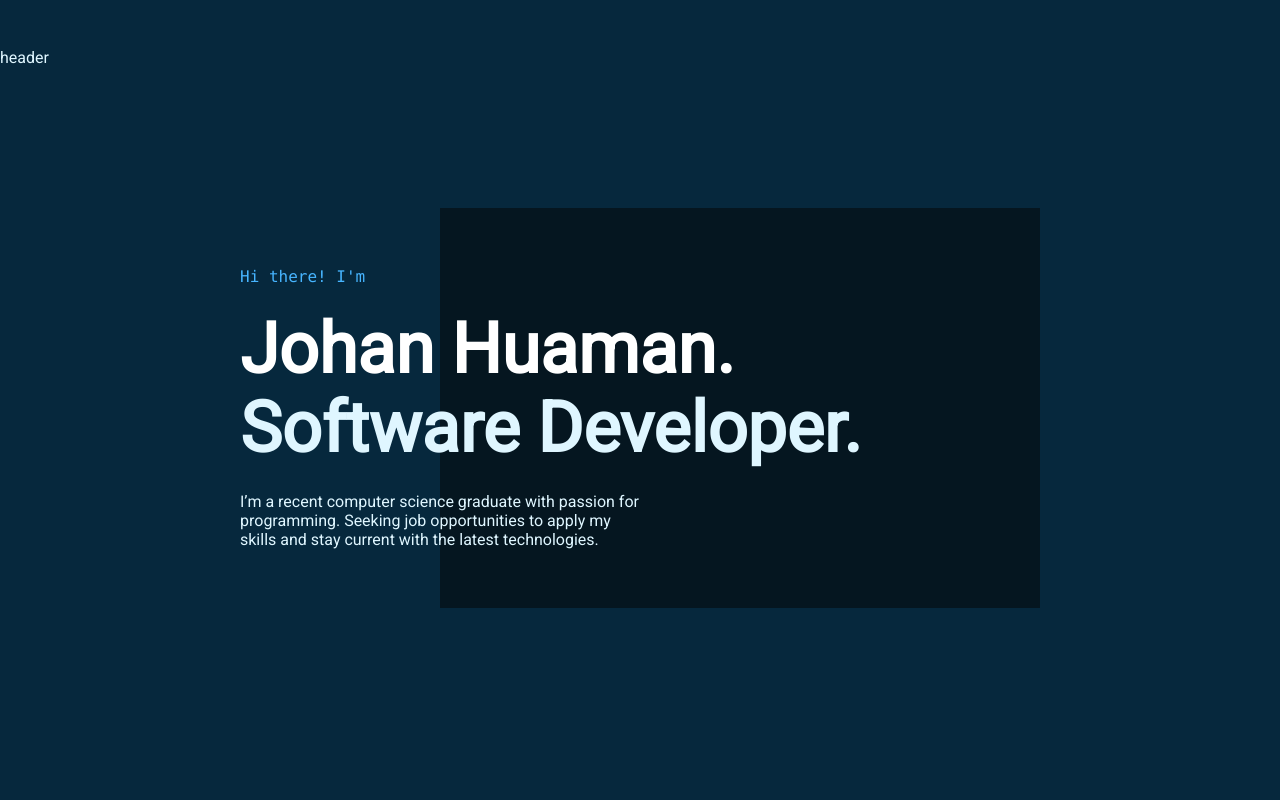
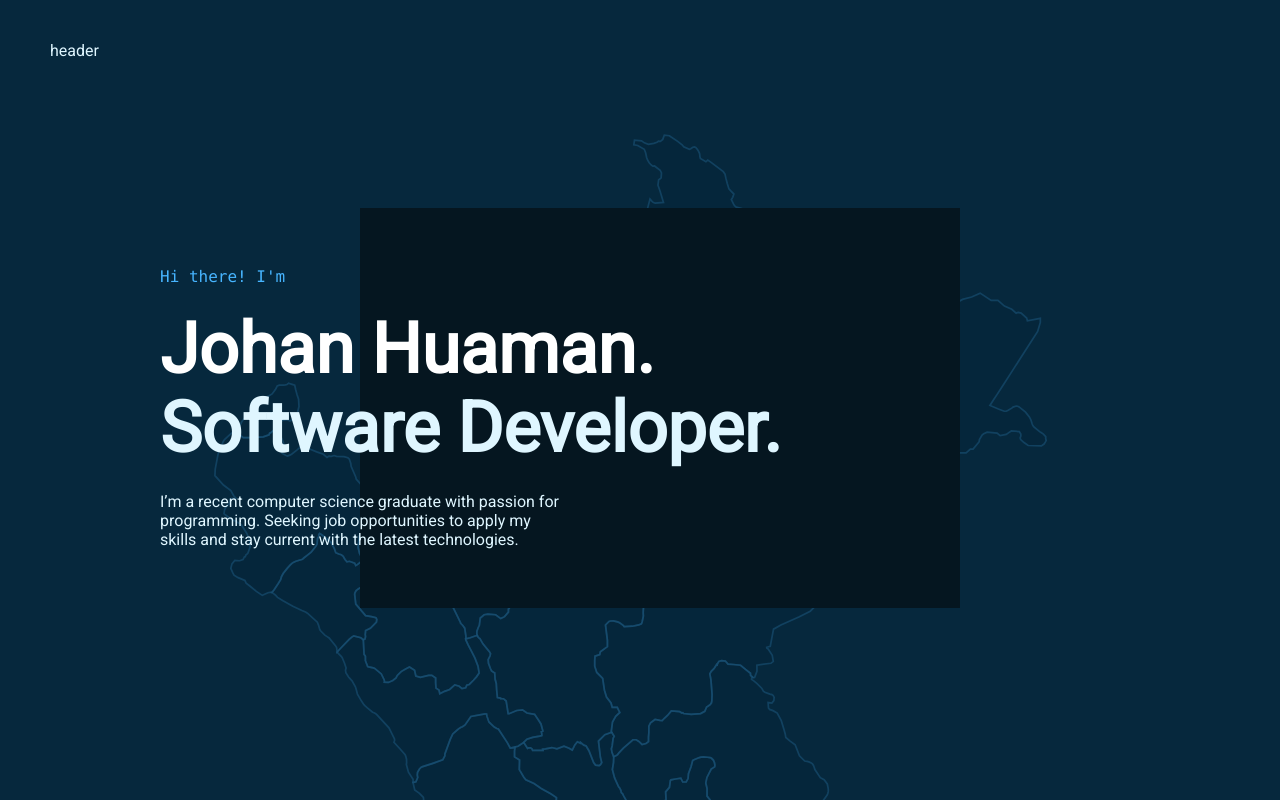
Before and after one commit to jhn-cde/portfolio, a Next.js app: page / in a window 1280 px wide. Shown: the top 800 px of the page. Built offline with nearby package versions, Linux system fonts and the light colour scheme.

Commit message:
handle scroll, resize

```diff
--- a/components/layout/Layout.tsx
+++ b/components/layout/Layout.tsx
@@ -1,5 +1,6 @@
 import Head from 'next/head'
-import React from 'react'
+import Image from 'next/image';
+import React, { use, useEffect, useState } from 'react'
 import styles from './layout.module.css';
 
 interface Props{
@@ -9,6 +10,26 @@
 export const siteTitle = 'Mi Portafolio';
 
 const Layout = ({ children }: Props) => {
+  const [navbarScroll, setNavbarScroll] = useState(false)
+  const [windowWidth, setWindowWidth] = useState(1000)
+  const [windowHeigth, setWindowHeigth] = useState(1800)
+
+  useEffect(() => {
+    window.addEventListener("scroll", handleScroll)
+    window.addEventListener("resize", handleResize)
+  }, [])
+
+  const handleScroll = () => {
+    setNavbarScroll(window.scrollY>=70)
+  }
+
+  const handleResize = () => {
+    const _width = window.innerWidth-40
+    const _height = _width*1800/1000
+    setWindowWidth(_width)
+    setWindowHeigth(_height)
+  }
+
   return (
     <div>
       <Head>
@@ -27,9 +48,22 @@
         <meta name="twitter:card" content="summary_large_image" />
       </Head>
 
-      <header title='header' className={styles.header}><p>header</p></header>
-      <div title='content'>{children}</div>
-      <footer title='footer'></footer>
+      <header title='header' className={navbarScroll?styles.header_scroll:styles.header_container}><p>header</p></header>
+
+      <div title='content' className={styles.content}>{children}</div>
+
+      <footer className={styles.footer} title='footer'></footer>
+
+      <div className={styles.image_container}>
+        <Image
+          className={styles.image}
+          src="/images/background.svg"
+          width={windowWidth}
+          height={windowHeigth}
+          alt=''
+          priority
+        />
+      </div>
 
     </div>
   )
```
